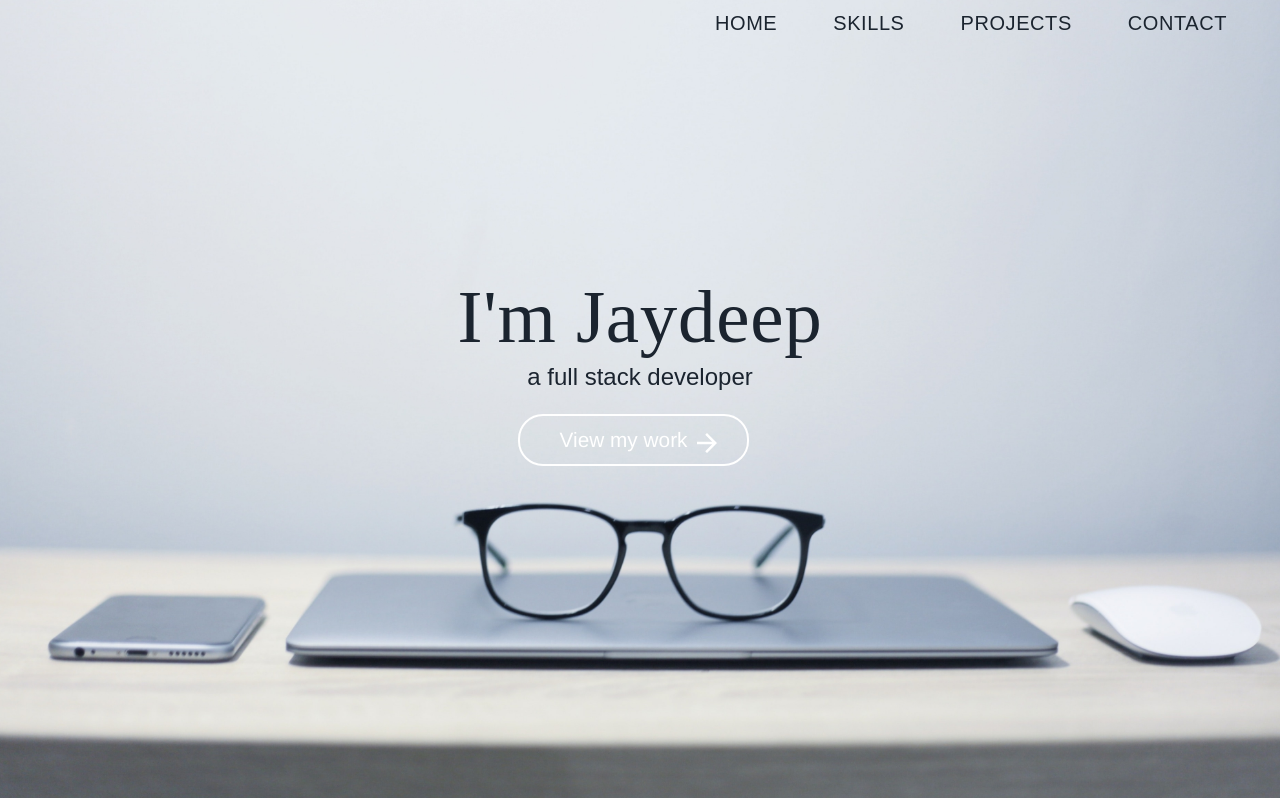
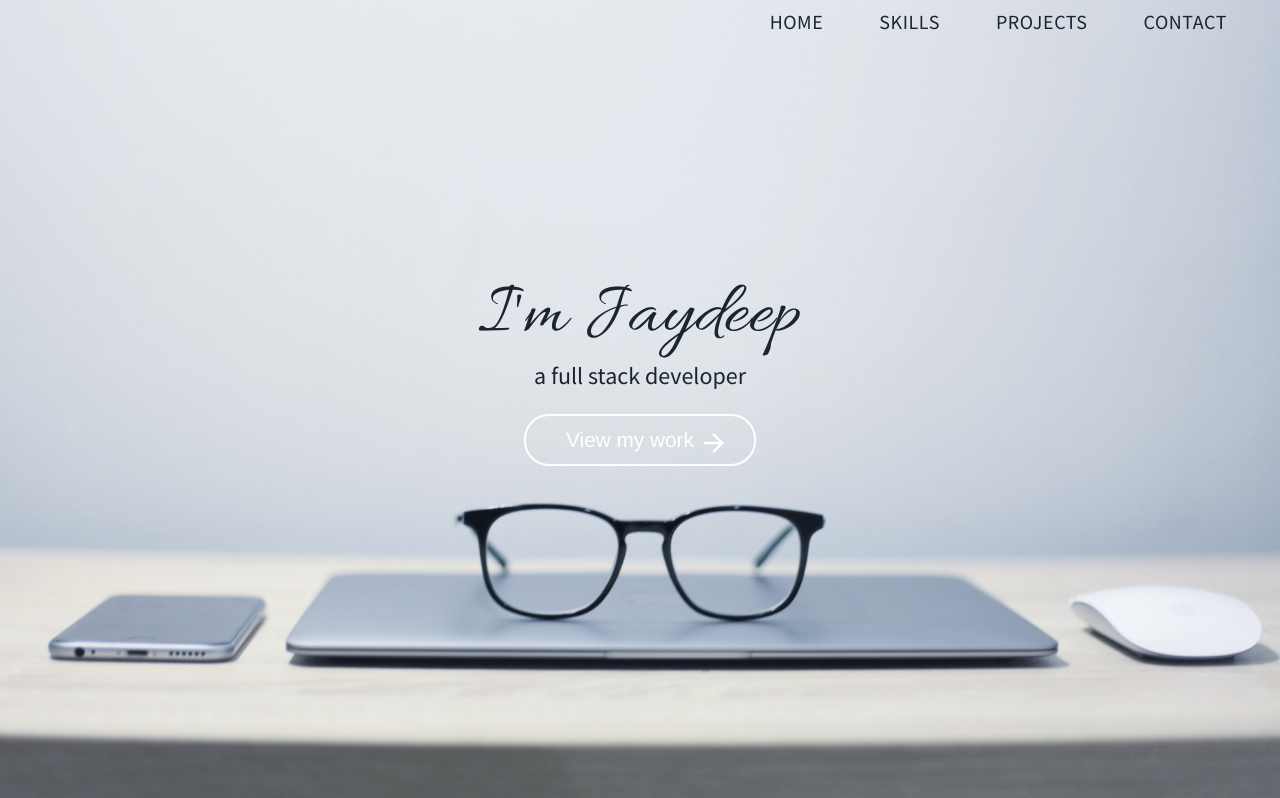
Before and after one commit to jdvachhani95/portfolio, a React (Create React App) app: page / in a window 1280 px wide. Shown: the top 798 px of the page. Built offline with nearby package versions, Linux system fonts and the light colour scheme; what webfontloader would draw is missing.

Commit message:
Add fonts and import from files

```diff
--- a/src/index.css
+++ b/src/index.css
@@ -1,8 +1,17 @@
+@font-face {
+  font-family: 'Allura';
+  src: local('Allura'), url(./fonts/Allura-Regular.ttf) format('truetype');
+}
+@font-face {
+  font-family: 'Mada';
+  src: local('Mada'), url(./fonts/Mada-Regular.ttf) format('truetype');
+}
+
 body {
   margin: 0;
   padding: 0;
   overflow-x: hidden;
-  font-family:sans-serif;
+  font-family: sans-serif;
   position: relative;
   /* -webkit-font-smoothing: antialiased;
   -moz-osx-font-smoothing: grayscale; */
--- a/src/index.js
+++ b/src/index.js
@@ -8,7 +8,7 @@ import WebFont from 'webfontloader';
 WebFont.load({
   google: {
     families: [
-      'Allura',
+      // 'Allura',
       'sans-serif',
       'brandon-grotesque',
       'HelveticaNeue-Light',
@@ -17,7 +17,7 @@ WebFont.load({
       'Helvetica',
       'Arial',
       'Lucida Grande',
-      'Mada',
+      // 'Mada',
     ],
   },
 });
```
Also changed, not shown: src/fonts/Allura-Regular.ttf (added), src/fonts/Mada-Regular.ttf (added).
